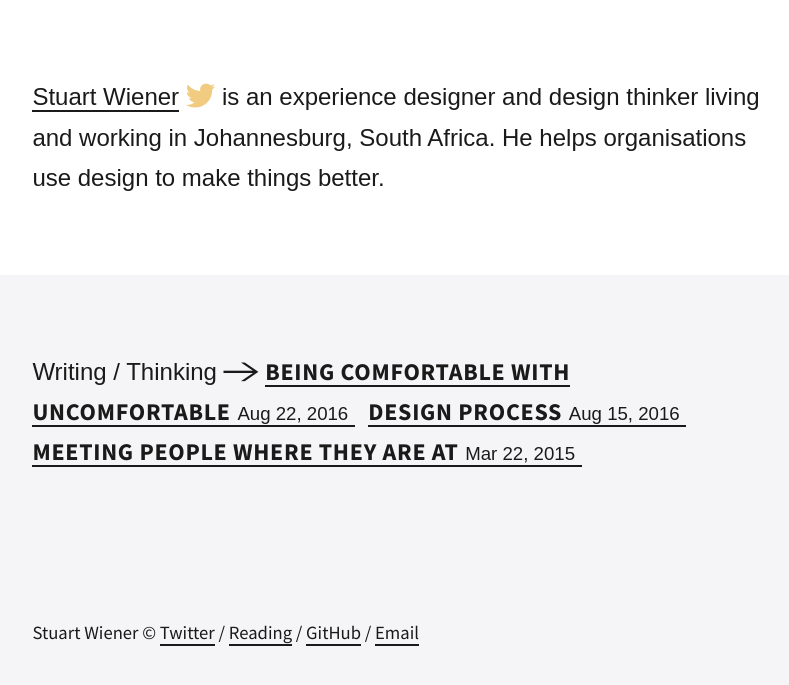
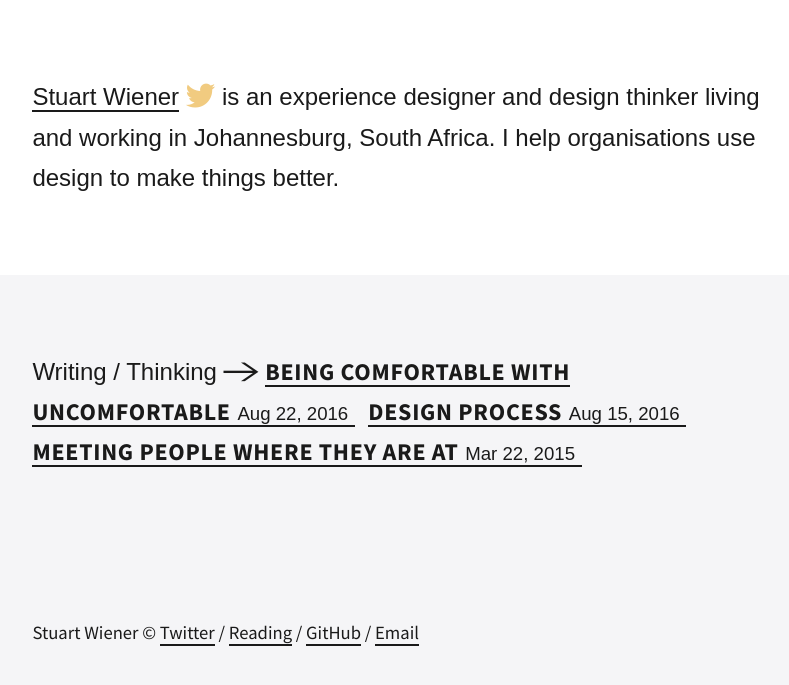
Before and after one commit to stuartwiener/stuartwiener.github.io, a Jekyll site: the page built from index.html, in a window 1280 px wide. Shown: the top 685 px of the page, without its empty margins (142-931 px from the left). Built offline with Jekyll 4.4.1, drawn with Linux system fonts in a browser that asks for light colours; some web fonts are replaced.

Commit message:
switched tagline content to the first person.

```diff
--- a/_config.yml
+++ b/_config.yml
@@ -7,7 +7,7 @@
 
 # Site settings
 title: Stuart Wiener
-description: is an experience designer and design thinker living and working in Johannesburg, South Africa. He helps organisations use design to make things better.
+description: is an experience designer and design thinker living and working in Johannesburg, South Africa. I help organisations use design to make things better.
 email: hello@stuartwiener.com
 baseurl: "" # the subpath of your site, e.g. /blog
 url: "http://stuartwiener.com" # the base hostname & protocol for your site
```
